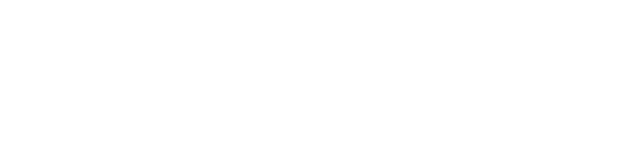
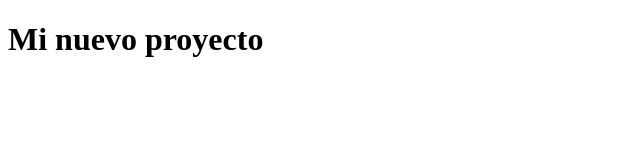
Before and after one commit to Lucaceres/git-masterclass, a plain HTML site: page index.html in a window 1280 px wide. Shown: the whole page, without its empty margins (0-640 px from the left). Drawn offline with Linux system fonts and the light colour scheme.

Commit message:
Update index.html

```diff
--- a/index.html
+++ b/index.html
@@ -4,9 +4,10 @@
     <meta charset="UTF-8">
     <meta http-equiv="X-UA-Compatible" content="IE=edge">
     <meta name="viewport" content="width=device-width, initial-scale=1.0">
-    <title>Document</title>
+    <title>Proyecto</title>
 </head>
 <body>
+    <h1>Mi nuevo proyecto </h1>
 
 </body>
 </html>
```
